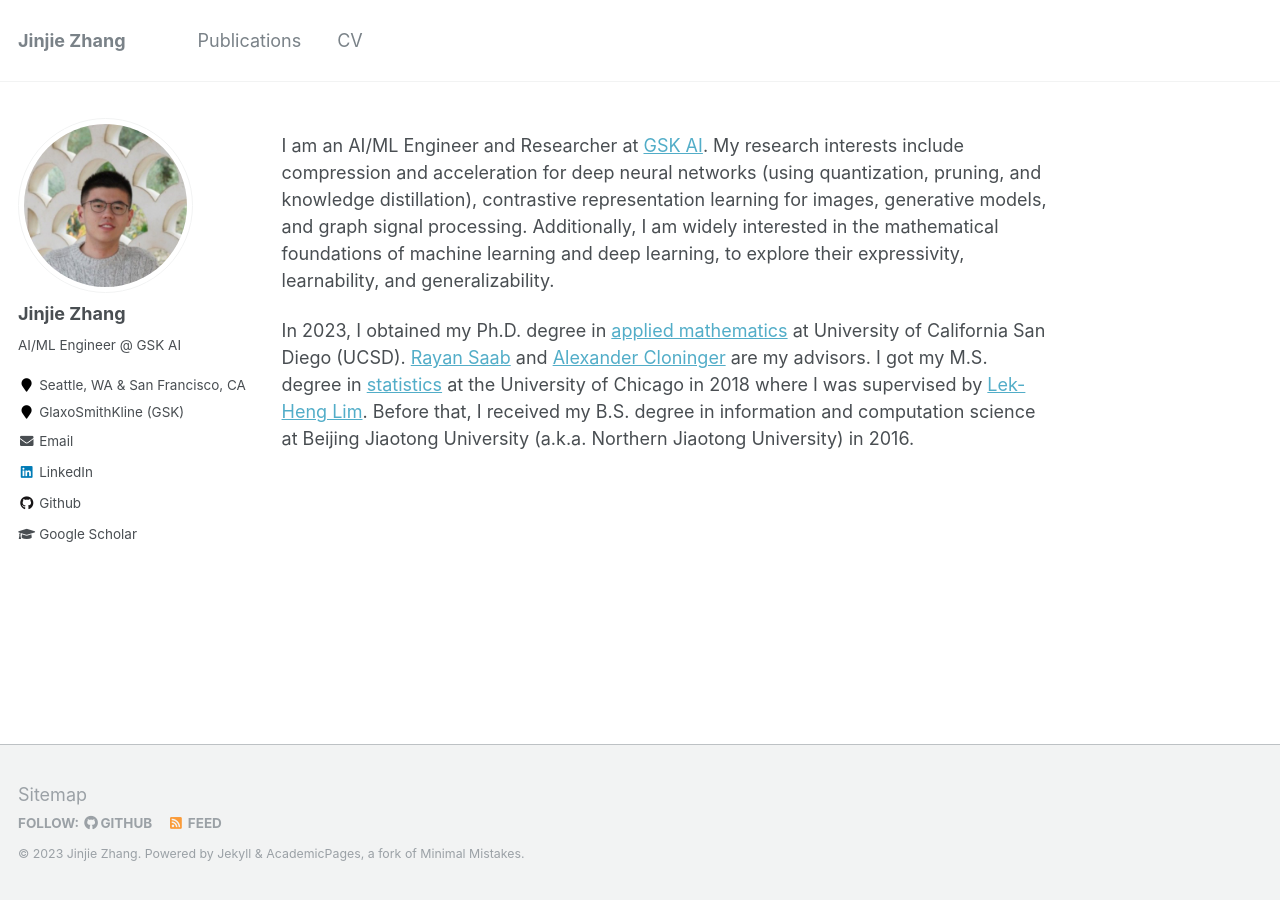
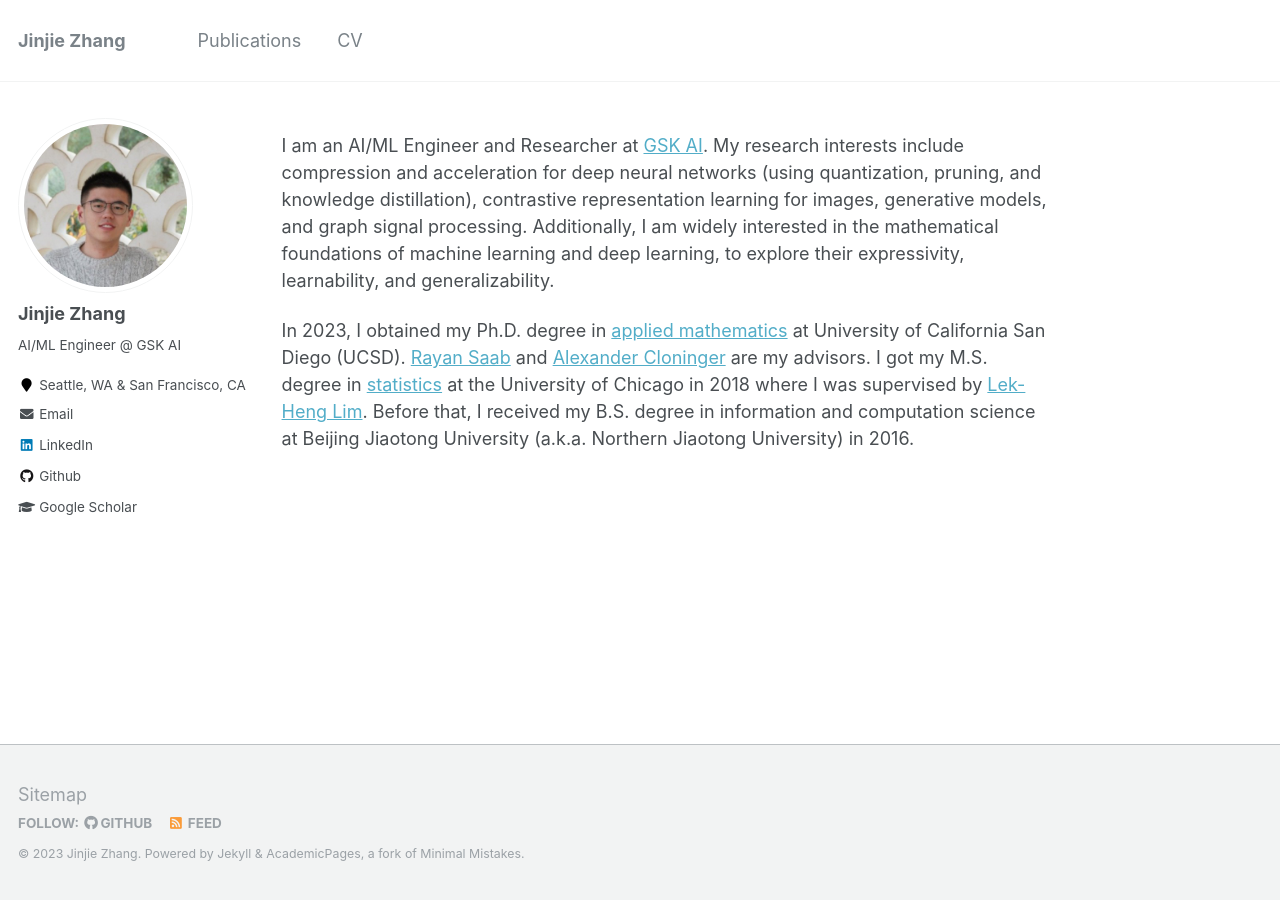
Before and after one commit to jayzhang0727/jayzhang0727.github.io, a Jekyll site: the page built from _pages/about.md, in a window 1280 px wide. Built offline with Jekyll 4.4.1, drawn with Linux system fonts in a browser that asks for light colours.

Commit message:
Update bio

```diff
--- a/_config.yml
+++ b/_config.yml
@@ -86,7 +86,7 @@ author:
   avatar           : "Jinjie Zhang.jpeg"
   bio              : "AI/ML Engineer @ GSK AI"
   location         : "Seattle, WA & San Francisco, CA"
-  employer         : "GlaxoSmithKline (GSK)"
+#  employer         : "GlaxoSmithKline (GSK)"
 #   pubmed           :
   googlescholar    : "https://scholar.google.com/citations?user=YCR4koUAAAAJ&hl=en"
   email            : "jiz003@ucsd.edu"
```
